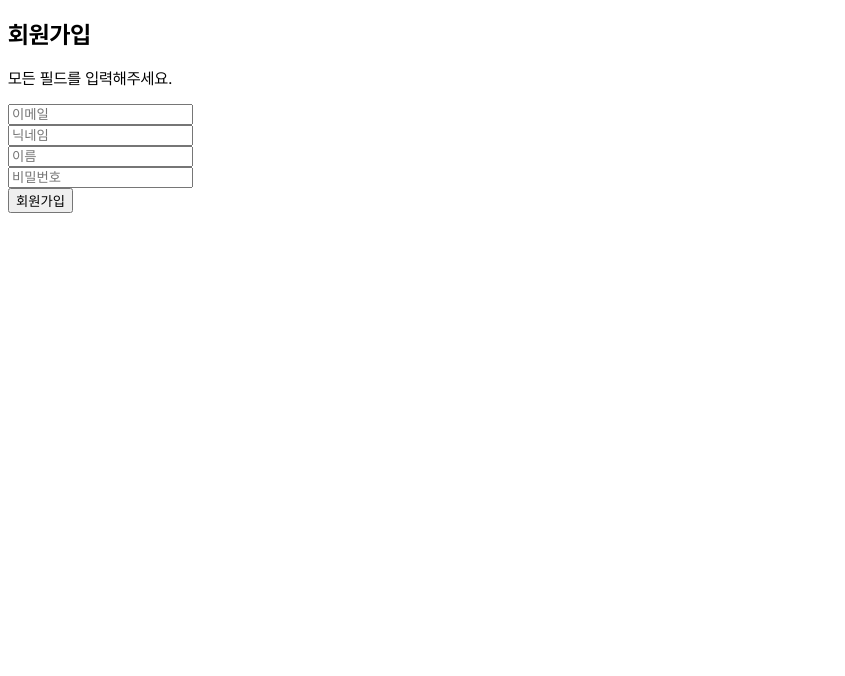
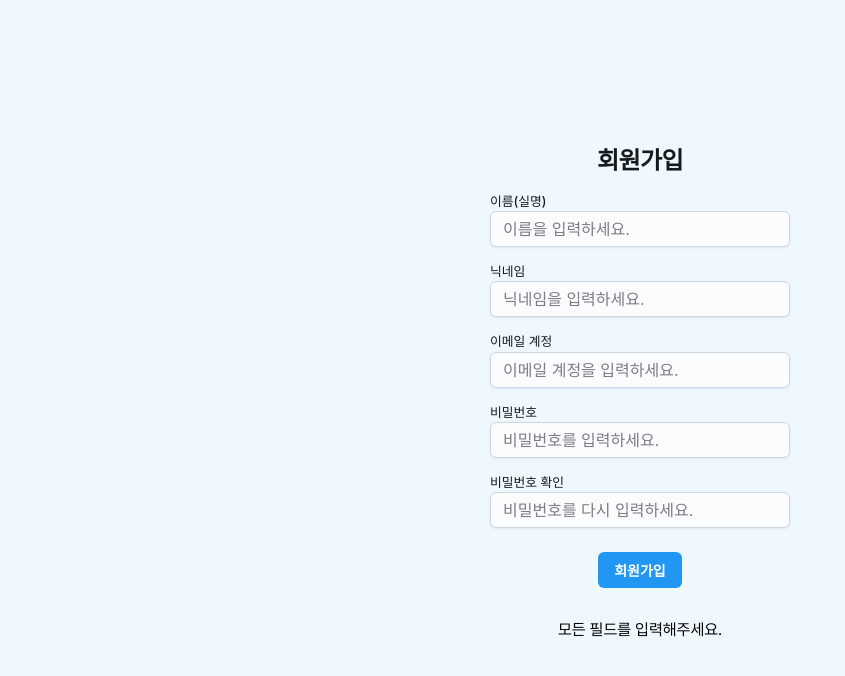
Before and after one commit to flsgk/winning-pixie, a React (Create React App) app in the folder win/: page /signup in a window 1280 px wide. Both pictures are taken after a click on the button "회원가입". Shown: the top 676 px of the page, without its empty margins (0-845 px from the left). Built offline with nearby package versions, Linux system fonts and the light colour scheme; no server answers; the database is empty.

Commit message:
📍 비밀번호 확인 로직 추가
24.12.25
- 로그인, 회원가입 화면 스타일 수정
- 비밀번호 확인 로직 추가

```diff
--- a/win/src/components/CSS/Home.css
+++ b/win/src/components/CSS/Home.css
@@ -1,3 +1,9 @@
+body {
+  background-color: #f0f8ff; /* 옅은 하늘색 */
+  margin: 0; /* 기본 여백 제거 */
+  min-height: 100vh; /* 화면 전체 높이 적용 */
+}
+
 .container {
   display: flex;
   justify-content: center;
--- a/win/src/components/Home.js
+++ b/win/src/components/Home.js
@@ -204,20 +204,20 @@ function Home({ isLoggedIn, onLogout, posts }) {
         </>
       ) : (
         <>
+          <p>오늘의 승리요정은 누구?</p>
           <p>로그인 또는 회원가입을 진행해주세요.</p>
-          <nav>
-            <div className="button-container">
-              <Link to="/login">
-                <Button variant="contained" className="Button">
-                  Login
-                </Button>
-              </Link>
-              <Link to="/signup">
-                <Button variant="contained" className="Button">
-                  Sign Up
-                </Button>
-              </Link>
-            </div>
+          <nav
+            style={{
+              display: "flex",
+              gap: "1rem", // 버튼 사이 간격 설정
+            }}
+          >
+            <Link to="/login">
+              <Button>로그인</Button>
+            </Link>
+            <Link to="/signup">
+              <Button>회원가입</Button>
+            </Link>
           </nav>
         </>
       )}
--- a/win/src/components/Login.js
+++ b/win/src/components/Login.js
@@ -1,6 +1,11 @@
 import React, { useState } from "react";
 import { getAuth, signInWithEmailAndPassword } from "firebase/auth";
 import { useNavigate } from "react-router-dom";
+import FormLabel from "@mui/joy/FormLabel";
+import Input from "@mui/joy/Input";
+import Button from "@mui/joy/Button";
+import Box from "@mui/joy/Box";
+import Typography from "@mui/joy/Typography";
 
 const Login = () => {
   const [email, setEmail] = useState("");
@@ -21,29 +26,45 @@ const Login = () => {
   };
 
   return (
-    <div>
-      <h2>로그인</h2>
-      <div>
-        <label>이메일 </label>
-        <input
+    <>
+      <Box
+        sx={{
+          display: "flex",
+          flexDirection: "column",
+          alignItems: "center",
+          justifyContent: "center",
+          minHeight: "100vh",
+          gap: 2, // 요소 간 간격
+          textAlign: "center",
+        }}
+      >
+        <Typography component="h1" level="h3">
+          로그인
+        </Typography>
+        <Box sx={{ width: "300px" }}>
+          <FormLabel>Email</FormLabel>
+          <Input
             type="email"
             placeholder="이메일 계정을 입력하세요."
             value={email}
             onChange={(e) => setEmail(e.target.value)}
-        ></input>
-      </div>
-      <div>
-        <label>비밀번호 </label>
-        <input
+            sx={{ width: "100%", mb: 1 }}
+          />
+          <FormLabel>Password</FormLabel>
+          <Input
             type="password"
             placeholder="비밀번호를 입력하세요."
             value={password}
             onChange={(e) => setPassword(e.target.value)}
-        ></input>
-      </div>
-      <button onClick={handleLogin}>로그인하기</button>
+            sx={{ width: "100%", mb: 3 }}
+          />
+          <Button onClick={handleLogin} sx={{ width: "100%" }}>
+            로그인하기
+          </Button>
+        </Box>
         {message && <p>{message}</p>}
-    </div>
+      </Box>
+    </>
   );
 };
 
--- a/win/src/components/Signup.js
+++ b/win/src/components/Signup.js
@@ -1,6 +1,11 @@
 import React from "react";
 import { useNavigate } from "react-router-dom";
 import useSignupForm from "./useSignupForm";
+import FormLabel from "@mui/joy/FormLabel";
+import Input from "@mui/joy/Input";
+import Button from "@mui/joy/Button";
+import Box from "@mui/joy/Box";
+import Typography from "@mui/joy/Typography";
 
 function Signup() {
   const navigate = useNavigate();
@@ -13,60 +18,86 @@ function Signup() {
     handleSignup,
     handleKeyDown,
   } = useSignupForm(() => navigate("/select-team")); // 성공 시 팀 선택 화면으로 이동
+
   return (
-    <div>
-      <h2>회원가입</h2>
-      {message && <p>{message}</p>}
-      <form>
-        <div>
-          <input
+    <Box
+      sx={{
+        display: "flex",
+        flexDirection: "column",
+        alignItems: "center",
+        justifyContent: "center",
+        minHeight: "100vh",
+        gap: 2, // 요소 간 간격
+        textAlign: "center",
+      }}
+    >
+      <Typography component="h1" level="h3">
+        회원가입
+      </Typography>
+
+      <Box sx={{ width: "300px" }}>
+        <FormLabel sx={{ fontSize: "0.8rem" }}>이름(실명)</FormLabel>
+        <Input
+          type="text"
+          name="fullname"
+          placeholder="이름을 입력하세요."
+          value={formData.fullname}
+          onChange={handleChange}
+          onKeyDown={handleKeyDown}
+          sx={{ width: "100%", mb: 2 }}
+          required
+        />
+        <FormLabel sx={{ fontSize: "0.8rem" }}>닉네임</FormLabel>
+        <Input
+          type="text"
+          name="nickname"
+          placeholder="닉네임을 입력하세요."
+          value={formData.nickname}
+          onChange={handleChange}
+          onKeyDown={handleKeyDown}
+          sx={{ width: "100%", mb: 2 }}
+          required
+        />
+        <FormLabel sx={{ fontSize: "0.8rem" }}>이메일 계정</FormLabel>
+        <Input
           type="email"
           name="email"
-            placeholder="이메일"
+          placeholder="이메일 계정을 입력하세요."
           value={formData.email}
           onChange={handleChange}
           onKeyDown={handleKeyDown} // Enter 키 이벤트 처리
+          sx={{ width: "100%", mb: 2 }}
           required
         />
-        </div>
-        <div>
-          <input
-            type="text"
-            name="nickname"
-            placeholder="닉네임"
-            value={formData.nickname}
-            onChange={handleChange}
-            onKeyDown={handleKeyDown}
-            required
-          />
-        </div>
-        <div>
-          <input
-            type="text"
-            name="fullname"
-            placeholder="이름"
-            value={formData.fullname}
-            onChange={handleChange}
-            onKeyDown={handleKeyDown}
-            required
-          />
-        </div>
-        <div>
-          <input
+        <FormLabel sx={{ fontSize: "0.8rem" }}>비밀번호</FormLabel>
+        <Input
           type="password"
           name="password"
-            placeholder="비밀번호"
+          placeholder="비밀번호를 입력하세요."
           value={formData.password}
           onChange={handleChange}
           onKeyDown={handleKeyDown}
+          sx={{ width: "100%", mb: 2 }}
           required
         />
-        </div>
-        <button type="button" onClick={handleSignup} disabled={loading}>
+        <FormLabel sx={{ fontSize: "0.8rem" }}>비밀번호 확인</FormLabel>
+        <Input
+          type="password"
+          name="confirmPassword"
+          placeholder="비밀번호를 다시 입력하세요."
+          value={formData.confirmPassword}
+          onChange={handleChange}
+          onKeyDown={handleKeyDown}
+          sx={{ width: "100%", mb: 3 }}
+          required
+        />
+
+        <Button type="button" onClick={handleSignup} disabled={loading}>
           {loading ? "가입 중..." : "회원가입"}
-        </button>
-      </form>
-    </div>
+        </Button>
+      </Box>
+      {message && <p>{message}</p>}
+    </Box>
   );
 }
 export default Signup;
--- a/win/src/components/Write.js
+++ b/win/src/components/Write.js
@@ -49,6 +49,14 @@ function Write() {
   return (
     <div>
       <form>
+        <h5>
+          {new Date(playDate).toLocaleDateString("ko-KR", {
+            month: "long",
+            day: "numeric",
+          })}
+          의 승리요정을 찾는 게시물을 작성해주세요.
+        </h5>
+
         <div>
           <p>제목</p>
           <input
--- a/win/src/components/useSignupForm.js
+++ b/win/src/components/useSignupForm.js
@@ -12,6 +12,7 @@ const useSignupForm = (onSuccess) => {
     nickname: "",
     fullname: "",
     password: "",
+    confirmPassword: "",
   });
   const [message, setMessage] = useState("");
   const [loading, setLoading] = useState(false);
@@ -24,13 +25,19 @@ const useSignupForm = (onSuccess) => {
 
   // 유효성 검사
   const validateForm = () => {
-    const { email, nickname, fullname, password } = formData;
+    const { email, nickname, fullname, password, confirmPassword } = formData;
+
     if (!email || !nickname || !fullname || !password) {
       setMessage("모든 필드를 입력해주세요.");
       return false;
     }
+
     if (password.length < 6) {
       setMessage("비밀번호는 6자 이상이어야 합니다.");
+      return false;
+    }
+    if (password !== confirmPassword) {
+      setMessage("비밀번호가 일치하지 않습니다.");
       return false;
     }
     return true;
```
Lines whose indentation alone changed are shown as unchanged.
